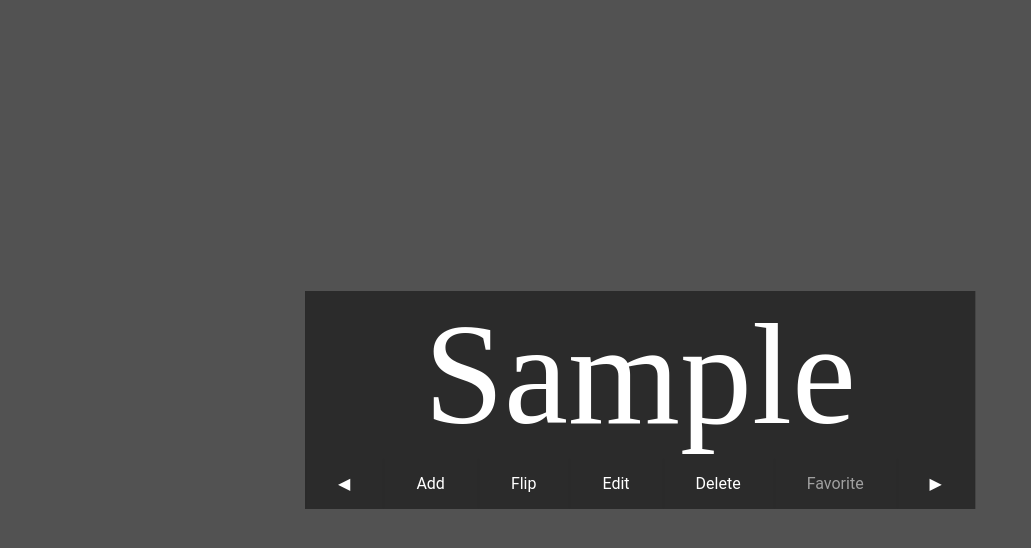
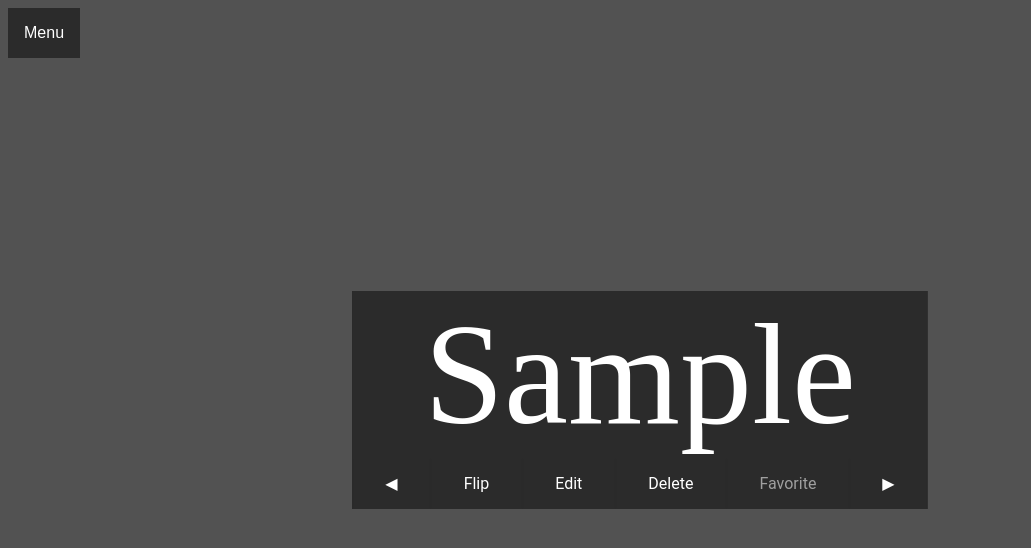
Before and after one commit to dmely/limud, a Flask app: page /flashcard/ in a window 1280 px wide. Shown: the top 548 px of the page, without its empty margins (0-1031 px from the left). Run offline with Flask 2, Linux system fonts and the light colour scheme; tables that the repository leaves empty hold one stand-in row (values such as "Sample post").

Commit message:
Added dropdown menu

```diff
--- a/limud/__init__.py
+++ b/limud/__init__.py
@@ -3,7 +3,7 @@ from flask import Flask
 from .commands import register_commands
 from .routes import edit
 from .routes import flashcard
-from .routes import welcome
+from .routes import home
 from .models import database
 
 
@@ -18,7 +18,7 @@ def create_app():
     app.config.from_object("config.Config")
     app.register_blueprint(edit)
     app.register_blueprint(flashcard)
-    app.register_blueprint(welcome)
+    app.register_blueprint(home)
 
     register_commands(app)
     database.init_app(app)
--- a/limud/routes.py
+++ b/limud/routes.py
@@ -10,8 +10,9 @@ from .models import Word
 from .models import create_word_from_form_dict
 from .models import database
 
-welcome = Blueprint(
-    "welcome", __name__,
+
+home = Blueprint(
+    "home", __name__,
     template_folder="templates",
     static_folder="static")
 
@@ -28,9 +29,9 @@ edit = Blueprint(
     static_folder="static")
 
 
-@welcome.route("/")
+@home.route("/")
 def index():
-    return render_template("welcome.html")
+    return render_template("index.html")
 
 
 @edit.route("/edit/", methods=["GET", "POST"])
@@ -47,7 +48,7 @@ def form():
 
         app.logger.info("Added word: %s to database", word)
 
-        return redirect(url_for("welcome.index"))
+        return redirect(url_for("home.index"))
 
 
 @flashcard.route("/flashcard/")
--- /dev/null
+++ b/limud/static/colors.css
@@ -0,0 +1,8 @@
+:root {
+    --bodybg: #525252;
+    --geombg: #2b2b2b;
+    --hover: #3b3b3b;
+    --fgtext: white;
+    --dimtext: #a0a0a0;
+    --splashtext: #696969;
+}
--- /dev/null
+++ b/limud/static/dropdown.css
@@ -0,0 +1,44 @@
+/* Drop down menu */
+
+@import "colors.css";
+
+.dropbtn {
+    background-color: var(--geombg);
+    color: var(--fgtext);
+    padding: 16px;
+    font-size: 16px;
+    border: none;
+}
+
+/* The container <div> - needed to position the dropdown content */
+.dropdown {
+    position: relative;
+    display: inline-block;
+}
+
+/* Dropdown Content (Hidden by Default) */
+.dropdown-content {
+    display: none;
+    position: absolute;
+    background-color: var(--fgtext);
+    min-width: 200px;
+    box-shadow: 0px 8px 16px 0px rgba(0,0,0,0.2);
+    z-index: 1;
+}
+
+/* Links inside the dropdown */
+.dropdown-content a {
+    color: black;
+    padding: 12px 16px;
+    text-decoration: none;
+    display: block;
+}
+
+/* Change color of dropdown links on hover */
+.dropdown-content a:hover {background-color: #ddd;}
+
+/* Show the dropdown menu on hover */
+.dropdown:hover .dropdown-content {display: block;}
+
+/* Change the background color of the dropdown button when the dropdown content is shown */
+.dropdown:hover .dropbtn {background-color: var(--hover);}
--- /dev/null
+++ b/limud/static/fonts.css
@@ -0,0 +1,32 @@
+@font-face {
+    font-family: 'Keter YG', serif;
+	src: url('KeterYG-Medium.ttf') format('truetype');
+}
+
+@font-face {
+    font-family: 'FiraGO', serif;
+    src: url('FiraGO-Hair.ttf') format('truetype');
+}
+
+@font-face {
+    font-family: 'Roboto', sans-serif;
+    src: url('Roboto-Regular.ttf') format('truetype');
+    font-weight: normal;
+    font-style: normal;
+}
+
+@font-face {
+    font-family: 'Roboto', sans-serif;
+    src: url('Roboto-Medium.ttf') format('truetype');
+    font-weight: medium;
+    font-style: medium;
+}
+
+:lang(he) {
+    font-family: 'FiraGO';
+    font-size: 150%;
+    font-weight: 100;
+	direction: rtl;
+    text-align: right;
+    color: white;
+}
--- a/limud/static/hoverbutton.css
+++ b/limud/static/hoverbutton.css
@@ -1,17 +1,17 @@
 /* See: https://stackoverflow.com/a/7642302 */
 
-@import "style.css";
+@import "colors.css";
 
 #ck-button {
     background-color: var(--geombg);
-    color: #a0a0a0;
+    color: var(--dimtext);
     border: none;
     overflow: visible;
     float: left;
 }
 
 #ck-button:hover {
-    background: #3b3b3b;
+    background: var(--hover);
 }
 
 #ck-button label {
@@ -30,6 +30,6 @@
 }
 
 #ck-button input:checked + span {
-    background-color: #2b2b2b2b;
+    background-color: var(--geombg);
     color: white;
 }
--- a/limud/static/style.css
+++ b/limud/static/style.css
@@ -1,42 +1,8 @@
-:root {
-    --bodybg: #525252;
-    --geombg: #2b2b2b;
-    --hover: #3b3b3b;
-    --fgtext: white;
-}
-
-@font-face {
-    font-family: 'Keter YG', serif;
-	src: url('KeterYG-Medium.ttf') format('truetype');
-}
-
-@font-face {
-    font-family: 'FiraGO', serif;
-    src: url('FiraGO-Hair.ttf') format('truetype');
-}
-
-@font-face {
-    font-family: 'Roboto', sans-serif;
-    src: url('Roboto-Regular.ttf') format('truetype');
-    font-weight: normal;
-    font-style: normal;
-}
-
-@font-face {
-    font-family: 'Roboto', sans-serif;
-    src: url('Roboto-Medium.ttf') format('truetype');
-    font-weight: medium;
-    font-style: medium;
-}
-
-:lang(he) {
-    font-family: 'FiraGO';
-    font-size: 150%;
-    font-weight: 100;
-	direction: rtl;
-    text-align: right;
-    color: white;
-}
+@import "colors.css";
+@import "dropdown.css";
+@import "editform.css";
+@import "fonts.css";
+@import "hoverbutton.css";
 
 .centered {
     position: fixed;
--- a/limud/templates/flashcard.html
+++ b/limud/templates/flashcard.html
@@ -1,13 +1,5 @@
-<!doctype html>
-<html>
-<head>
-    <meta charset="UTF-8">
-    <link rel="stylesheet" type="text/css" href="{{ url_for('static', filename='style.css') }}" />
-    <link rel="stylesheet" type="text/css" href="{{ url_for('static', filename='hoverbutton.css') }}" />
-    <link rel="shortcut icon" href="{{ url_for('static', filename='favicon.ico') }}" />
-    <title>Biblical Hebrew flashcards</title>
-</head>
-<body>
+{% extends "layout.html" %}
+{% block body %}
 <div class="centered">
 <table style="border-collapse: collapse; width: 100%;" border="1">
     <tbody>
@@ -27,9 +19,6 @@
     <tr>
     <td style="text-align: center;">
         <button class="flashcard-button">&#9664;</button>
-    </td>
-    <td style="text-align: center;">
-        <button class="flashcard-button">Add</button>
     </td>
     <td style="text-align: center;">
         <button class="flashcard-button">Flip</button>
@@ -55,5 +44,4 @@
     </tbody>
 </table>
 </div>
-</body>
-</html>
+{% endblock %}
--- /dev/null
+++ b/limud/templates/layout.html
@@ -0,0 +1,23 @@
+<!doctype html>
+<html>
+<head>
+    <meta charset="UTF-8">
+    <link rel="stylesheet" type="text/css" href="{{ url_for('static', filename='style.css') }}" />
+    <link rel="shortcut icon" href="{{ url_for('static', filename='favicon.ico') }}" />
+    <title>Biblical Hebrew flashcards</title>
+
+    <!-- Display dropdown contextual menu -->
+    <div class="dropdown">
+        <button class="dropbtn">Menu</button>
+        <div class="dropdown-content">
+            <a href="{{ url_for('home.index') }}">Home</a>
+            <a href="{{ url_for('edit.form') }}">Add flashcard</a>
+            <a href="{{ url_for('flashcard.display') }}">Review flashcards</a>
+        </div>
+    </div>
+</head>
+<body>
+{% block body %}
+{% endblock %}
+</body>
+</html>
```
Also changed, not shown: other parts of limud/static/style.css (+8 -33 lines), limud/static/editform.css (added, +33 -0 lines), limud/templates/edit.html (+4 -12 lines), limud/templates/index.html (added, +7 -0 lines), limud/templates/welcome.html (deleted, +0 -12 lines).
